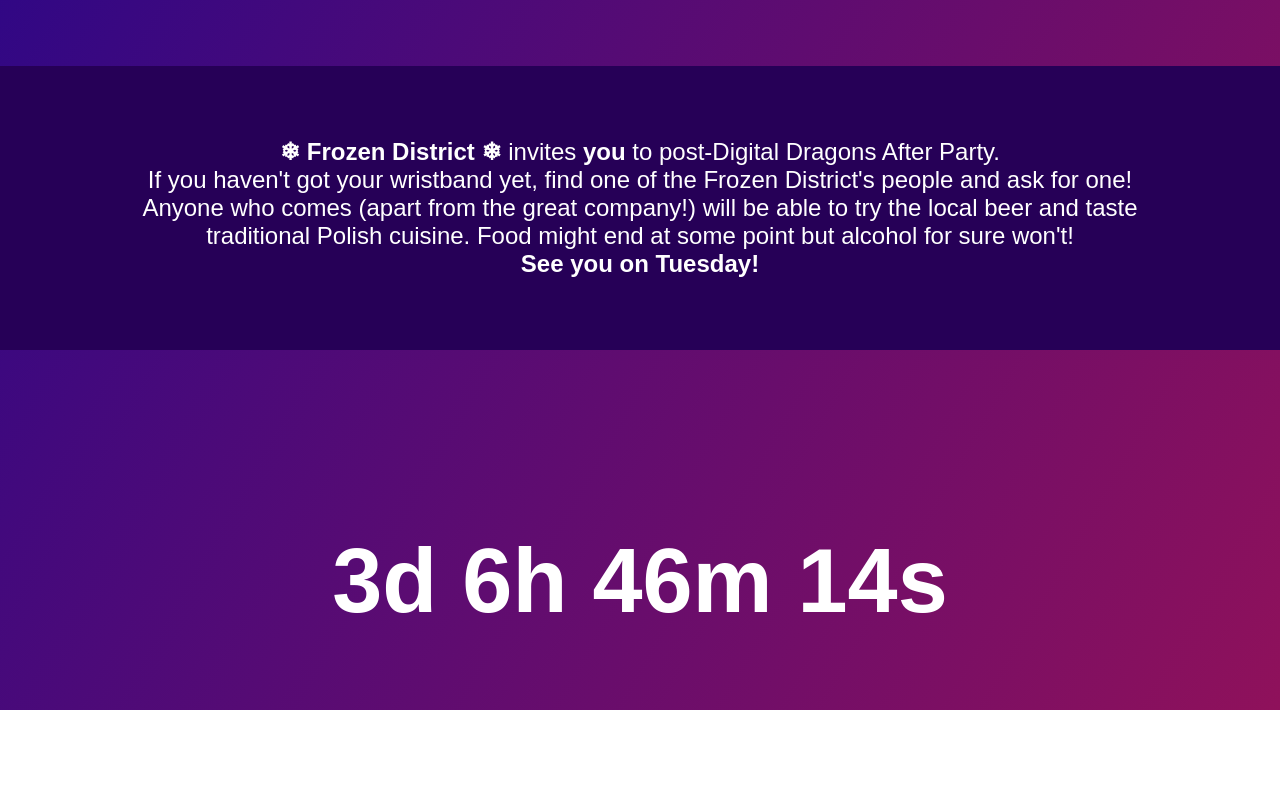
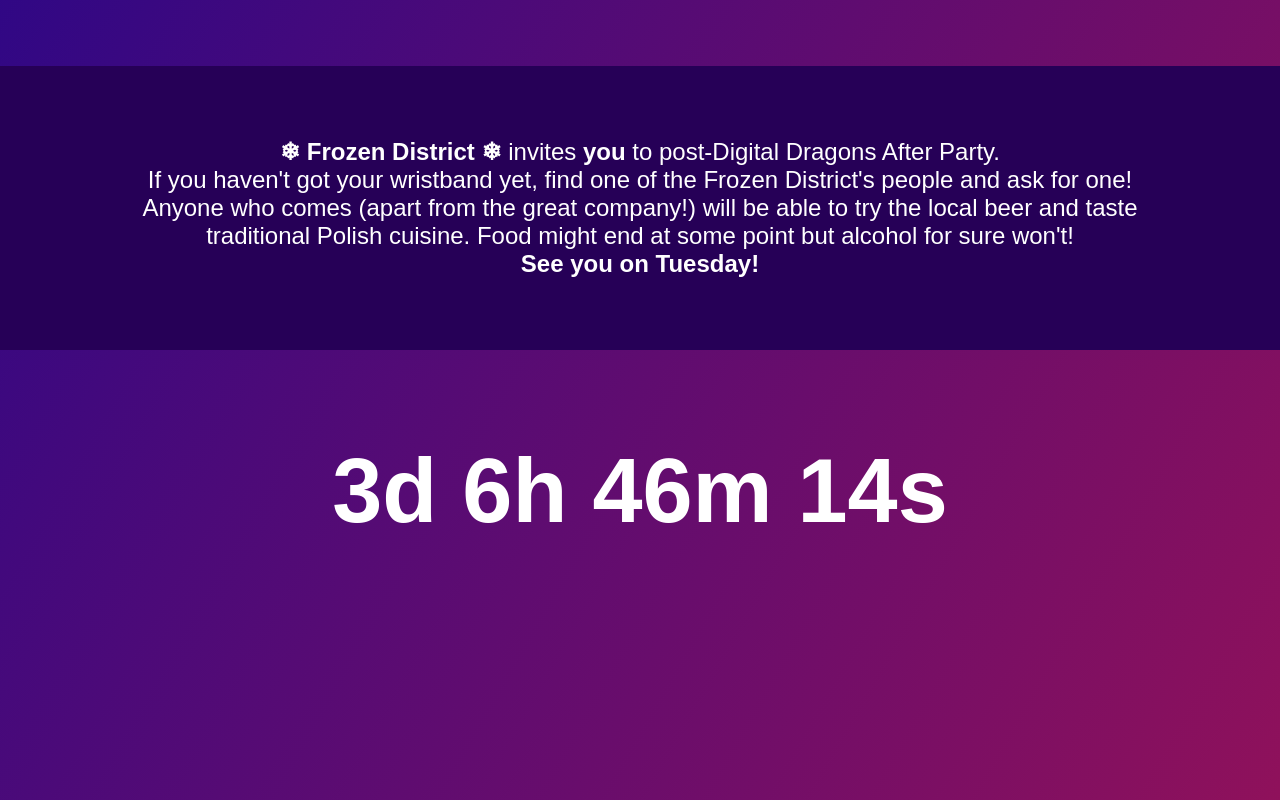
Before and after one commit to Majsplit/Cyfrowe-Smoki-2023, a plain HTML site: page index.html in a window 1280 px wide. Shown: the part 967-1767 px from the top of the page. Before the commit the page ends 1677 px from the top, so only its background shows below. Drawn offline with Linux system fonts and the light colour scheme.

Commit message:
Update index.html

```diff
--- a/index.html
+++ b/index.html
@@ -69,8 +69,8 @@
 
 		#countdown{
 			font-size: 90px;
-			padding: 2em ;
-			height: 4em;;
+			padding: 1em ;
+			height: 5em;;
 			box-sizing: border-box;
 		}
 
```
